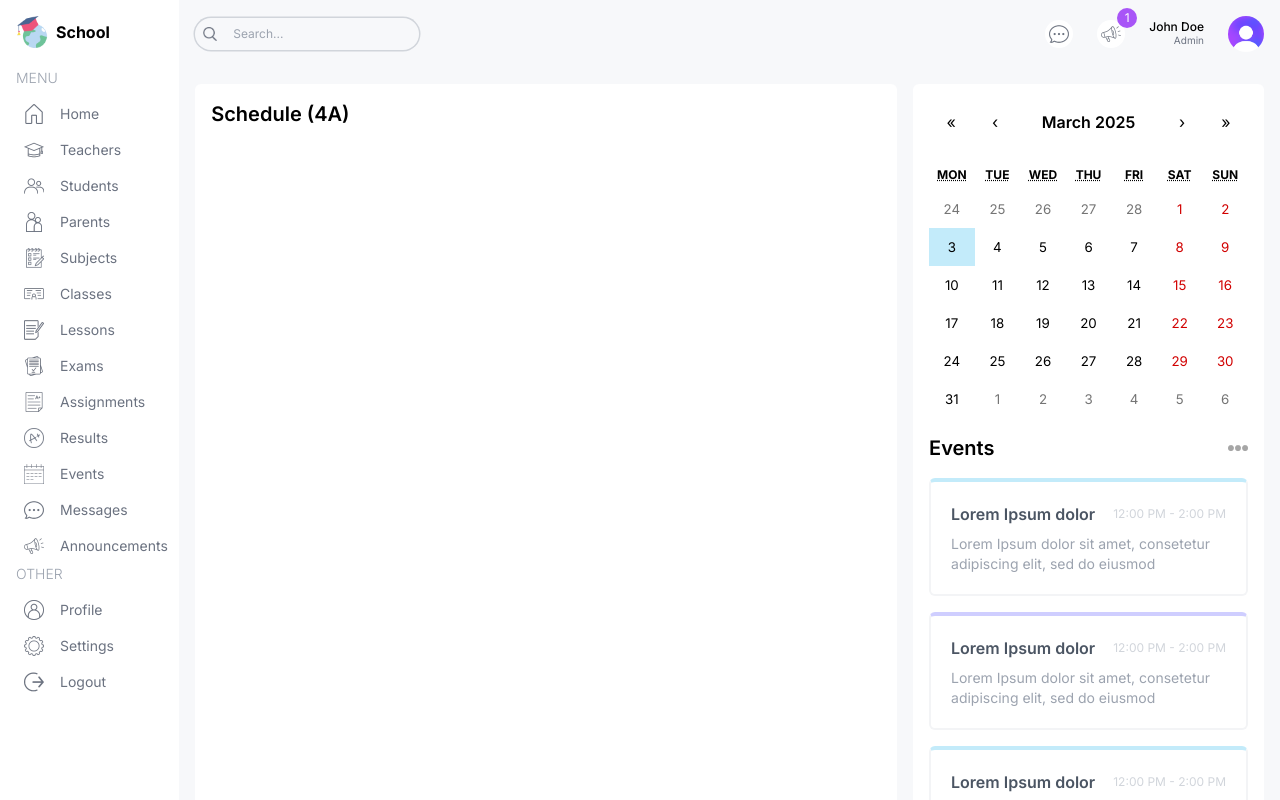
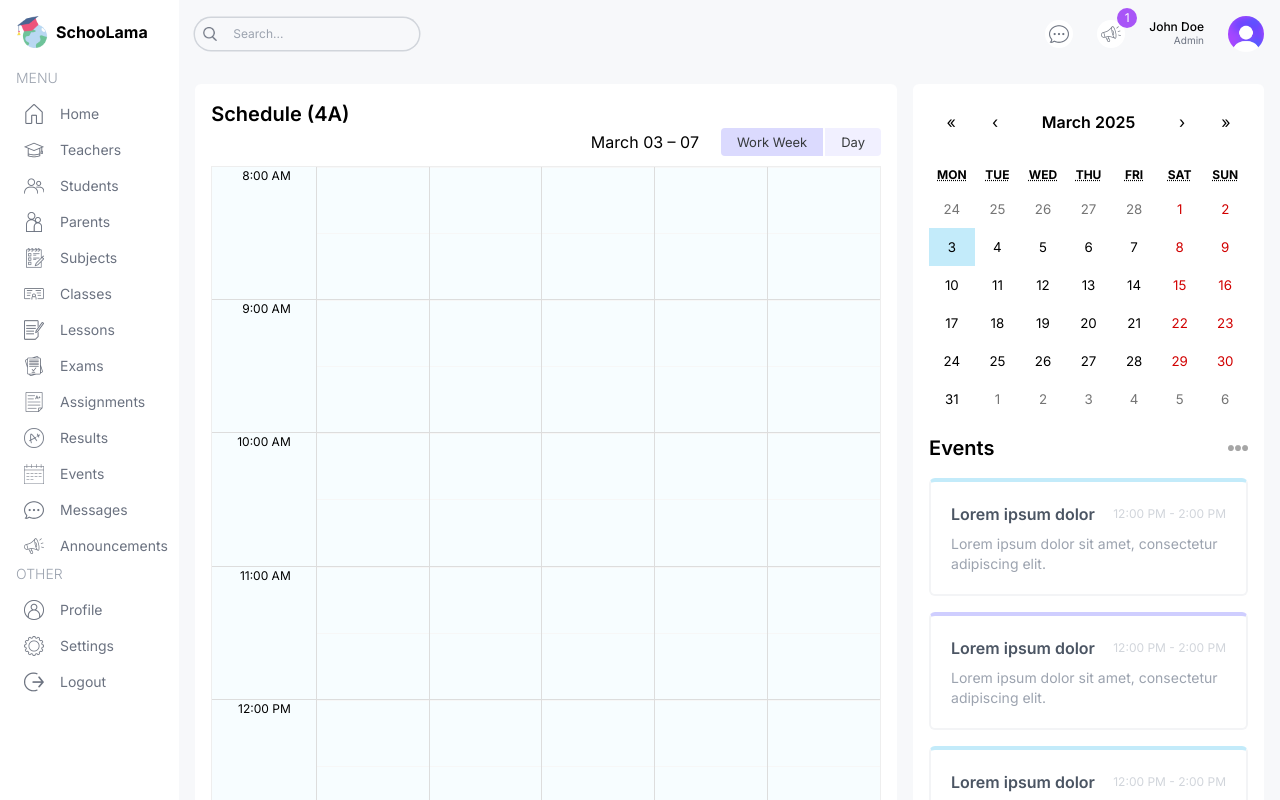
Before and after one commit to AzizToulgui/School-Dashboard-UI, a Next.js app: page /student in a window 1280 px wide. Built offline with nearby package versions, Linux system fonts and the light colour scheme.

Commit message:
finish parent teacher student page

```diff
--- a/package.json
+++ b/package.json
@@ -9,6 +9,7 @@
     "lint": "next lint"
   },
   "dependencies": {
+    "@types/react-big-calendar": "^1.16.1",
     "moment": "^2.30.1",
     "next": "14.2.5",
     "react": "^18",
--- a/src/app/(dashboard)/layout.tsx
+++ b/src/app/(dashboard)/layout.tsx
@@ -1,27 +1,31 @@
+import Menu from "@/components/Menu";
+import Navbar from "@/components/Navbar";
+import Image from "next/image";
 import Link from "next/link";
-import Image from "next/image";
-import Menu from '@/components/Menu';
-import Navbar from "@/components/Navbar";
-export default function DashboardLayout({children,}: Readonly<{
+
+export default function DashboardLayout({
+                                            children,
+                                        }: Readonly<{
     children: React.ReactNode;
 }>) {
     return (
-
-        <div className="h-screen flex" >
-            {/*left*/}
-            <div className="w-[14%] md:w-[8%] lg:w-[16%] xl:w-[14%]  p-4">
-                <Link href="/" className="flex items-center justify-center lg:justify-start gap-2">
+        <div className="h-screen flex">
+            {/* LEFT */}
+            <div className="w-[14%] md:w-[8%] lg:w-[16%] xl:w-[14%] p-4">
+                <Link
+                    href="/"
+                    className="flex items-center justify-center lg:justify-start gap-2"
+                >
                     <Image src="/logo.png" alt="logo" width={32} height={32} />
-                    <span className="hidden lg:block font-bold">School</span>
+                    <span className="hidden lg:block font-bold">SchooLama</span>
                 </Link>
-                <Menu/>
+                <Menu />
             </div>
-            {/*Right*/}
-            <div className="w-[86%] md:w-[92%] lg:w-[84%] xl:w-[86%] bg-[#F7F8FA] overflow-y-scroll">
-                <Navbar/>
+            {/* RIGHT */}
+            <div className="w-[86%] md:w-[92%] lg:w-[84%] xl:w-[86%] bg-[#F7F8FA] overflow-scroll flex flex-col">
+                <Navbar />
                 {children}
             </div>
         </div>
-
     );
 }
--- a/src/app/(dashboard)/student/page.tsx
+++ b/src/app/(dashboard)/student/page.tsx
@@ -1,21 +1,24 @@
+import Announcements from "@/components/Announcements";
+import BigCalendar from "@/components/BigCalender";
 import EventCalendar from "@/components/EventCalendar";
-import Announcements from "@/components/Announcements";
 
-const studentPage = () => {
+const StudentPage = () => {
     return (
         <div className="p-4 flex gap-4 flex-col xl:flex-row">
-            {/*Left*/}
+            {/* LEFT */}
             <div className="w-full xl:w-2/3">
                 <div className="h-full bg-white p-4 rounded-md">
-                    <h1 className="text-xl font-semibold ">Schedule (4A)</h1>
+                    <h1 className="text-xl font-semibold">Schedule (4A)</h1>
+                    <BigCalendar/>
                 </div>
             </div>
-            {/*Right*/}
+            {/* RIGHT */}
             <div className="w-full xl:w-1/3 flex flex-col gap-8">
                 <EventCalendar />
-                <Announcements/>
+                <Announcements />
             </div>
         </div>
-    )
-}
-export default studentPage
+    );
+};
+
+export default StudentPage;
--- a/src/app/globals.css
+++ b/src/app/globals.css
@@ -2,17 +2,107 @@
 @tailwind components;
 @tailwind utilities;
 
-
-.react-calendar{
+.react-calendar {
     width: 100% !important;
     border: none !important;
-    font-family: "Inter", sans-serif!important;
+    font-family: "Inter", sans-serif !important;
+}
+
+.react-calendar__navigation__label__labelText {
+    font-weight: 600;
 }
 
 .react-calendar__tile--active {
-    background-color: #C3EBFA !important;
-    color : black !important;
+    background-color: #c3ebfa !important;
+    color: black !important;
 }
-.react-calendar__navigation__label__labelText{
-    font-weight: 600 !important;
+
+.rbc-btn-group:first-child {
+    display: none !important;
 }
+
+.rbc-toolbar-label {
+    text-align: right !important;
+    padding: 0px 20px !important;
+}
+
+.rbc-btn-group:last-child {
+    font-size: 13px !important;
+}
+
+.rbc-btn-group:last-child button {
+    border: none !important;
+    background-color: #f1f0ff !important;
+    margin-left: 2px !important;
+}
+
+.rbc-toolbar button.rbc-active {
+    background-color: #dbdafe !important;
+    box-shadow: none !important;
+}
+
+.rbc-time-view {
+    border-color: #eee !important;
+}
+
+.rbc-time-header {
+    display: none !important;
+}
+
+.rbc-time-content {
+    border: none !important;
+}
+
+.rbc-time-gutter.rbc-time-column {
+    font-size: 12px !important;
+}
+
+.rbc-time-gutter.rbc-time-column .rbc-timeslot-group {
+    padding: 0px 20px !important;
+}
+
+.rbc-timeslot-group {
+    background-color: #f7fdff !important;
+}
+
+.rbc-day-slot {
+    font-size: 14px !important;
+}
+
+.rbc-event {
+    border: none !important;
+    color: black !important;
+    padding: 10px !important;
+    margin: 10px !important;
+    width: 99% !important;
+}
+
+.rbc-event:nth-child(1) {
+    background-color: #e2f8ff !important;
+}
+.rbc-event:nth-child(2) {
+    background-color: #fefce8 !important;
+}
+.rbc-event:nth-child(3) {
+    background-color: #f2f1ff !important;
+}
+.rbc-event:nth-child(4) {
+    background-color: #fdf2fb !important;
+}
+.rbc-event:nth-child(5) {
+    background-color: #e2f8ff !important;
+}
+.rbc-event:nth-child(6) {
+    background-color: #fefce8 !important;
+}
+.rbc-event:nth-child(7) {
+    background-color: #f2f1ff !important;
+}
+.rbc-event:nth-child(8) {
+    background-color: #fdf2fb !important;
+}
+
+.rbc-event-label{
+    color: gray !important;
+    margin-bottom: 5px;
+}
--- a/src/components/Announcements.tsx
+++ b/src/components/Announcements.tsx
@@ -1,35 +1,50 @@
-
 const Announcements = () => {
     return (
         <div className="bg-white p-4 rounded-md">
             <div className="flex items-center justify-between">
-                <h1 className="text-xl font-semibold ">Announcements</h1>
-                <span className="text-xs text-gray-400 ">View All</span>
+                <h1 className="text-xl font-semibold">Announcements</h1>
+                <span className="text-xs text-gray-400">View All</span>
             </div>
-            <div className="flex flex-col gap-4 mt-4 ">
-                <div className="bg-dashSkyLight rounded-md p-4  ">
+            <div className="flex flex-col gap-4 mt-4">
+                <div className="bg-dashSkyLight rounded-md p-4">
                     <div className="flex items-center justify-between">
-                        <h2 className="font-medium ">Lorem ipsum dolor sit amet!</h2>
-                        <span className="text-sm text-gray-400 bg-white rounded-md px-1 py-1">2025-4-22</span>
+                        <h2 className="font-medium">Lorem ipsum dolor sit</h2>
+                        <span className="text-xs text-gray-400 bg-white rounded-md px-1 py-1">
+              2025-01-01
+            </span>
                     </div>
-                    <p className="text-sm text-gray-400 mt-1">Lorem ipsum dolor sit amet, consectetur.</p>
+                    <p className="text-sm text-gray-400 mt-1">
+                        Lorem ipsum dolor sit amet consectetur adipisicing elit. Voluptatum,
+                        expedita. Rerum, quidem facilis?
+                    </p>
                 </div>
-                <div className="bg-dashPurpleLight rounded-md p-4  ">
+                <div className="bg-dashPurpleLight rounded-md p-4">
                     <div className="flex items-center justify-between">
-                        <h2 className="font-medium ">Lorem ipsum dolor sit amet!</h2>
-                        <span className="text-sm text-gray-400 bg-white rounded-md px-1 py-1">2025-10-20</span>
+                        <h2 className="font-medium">Lorem ipsum dolor sit</h2>
+                        <span className="text-xs text-gray-400 bg-white rounded-md px-1 py-1">
+              2025-01-01
+            </span>
                     </div>
-                    <p className="text-sm text-gray-400 mt-1">Lorem ipsum dolor sit amet, consectetur.</p>
+                    <p className="text-sm text-gray-400 mt-1">
+                        Lorem ipsum dolor sit amet consectetur adipisicing elit. Voluptatum,
+                        expedita. Rerum, quidem facilis?
+                    </p>
                 </div>
-                <div className="bg-dashYellowLight rounded-md p-4  ">
+                <div className="bg-dashYellowLight rounded-md p-4">
                     <div className="flex items-center justify-between">
-                        <h2 className="font-medium ">Lorem ipsum dolor sit amet!</h2>
-                        <span className="text-sm text-gray-400 bg-white rounded-md px-1 py-1">2026-1-18</span>
+                        <h2 className="font-medium">Lorem ipsum dolor sit</h2>
+                        <span className="text-xs text-gray-400 bg-white rounded-md px-1 py-1">
+              2025-01-01
+            </span>
                     </div>
-                    <p className="text-sm text-gray-400 mt-1">Lorem ipsum dolor sit amet, consectetur.</p>
+                    <p className="text-sm text-gray-400 mt-1">
+                        Lorem ipsum dolor sit amet consectetur adipisicing elit. Voluptatum,
+                        expedita. Rerum, quidem facilis?
+                    </p>
                 </div>
             </div>
         </div>
-    )
-}
-export default Announcements
+    );
+};
+
+export default Announcements;
--- a/src/components/BigCalender.tsx
+++ b/src/components/BigCalender.tsx
@@ -1 +1,34 @@
-import {Calendar , momentLocalizer } from "react-big-calendar";
+"use client";
+
+import { Calendar, momentLocalizer, View, Views } from "react-big-calendar";
+import moment from "moment";
+import { calendarEvents } from "@/lib/data";
+import "react-big-calendar/lib/css/react-big-calendar.css";
+import { useState } from "react";
+
+const localizer = momentLocalizer(moment);
+
+const BigCalendar = () => {
+    const [view, setView] = useState<View>(Views.WORK_WEEK);
+
+    const handleOnChangeView = (selectedView: View) => {
+        setView(selectedView);
+    };
+
+    return (
+        <Calendar
+            localizer={localizer}
+            events={calendarEvents}
+            startAccessor="start"
+            endAccessor="end"
+            views={["work_week", "day"]}
+            view={view}
+            style={{ height: "98%" }}
+            onView={handleOnChangeView}
+            min={new Date(2025, 1, 0, 8, 0, 0)}
+            max={new Date(2025, 1, 0, 17, 0, 0)}
+        />
+    );
+};
+
+export default BigCalendar;
--- a/src/components/EventCalendar.tsx
+++ b/src/components/EventCalendar.tsx
@@ -1,49 +1,54 @@
 "use client";
 
+import Image from "next/image";
+import { useState } from "react";
+import Calendar from "react-calendar";
+import "react-calendar/dist/Calendar.css";
 
-import {useState} from "react";
-import Calendar from "react-calendar";
-import 'react-calendar/dist/Calendar.css'
-import Image from "next/image";
 type ValuePiece = Date | null;
+
 type Value = ValuePiece | [ValuePiece, ValuePiece];
 
+// TEMPORARY
 const events = [
     {
         id: 1,
-        title : "Lorem Ipsum dolor",
-        time : "12:00 PM - 2:00 PM",
-        description : "Lorem Ipsum dolor sit amet, consetetur adipiscing elit, sed do eiusmod",
+        title: "Lorem ipsum dolor",
+        time: "12:00 PM - 2:00 PM",
+        description: "Lorem ipsum dolor sit amet, consectetur adipiscing elit.",
     },
     {
         id: 2,
-        title : "Lorem Ipsum dolor",
-        time : "12:00 PM - 2:00 PM",
-        description : "Lorem Ipsum dolor sit amet, consetetur adipiscing elit, sed do eiusmod",
+        title: "Lorem ipsum dolor",
+        time: "12:00 PM - 2:00 PM",
+        description: "Lorem ipsum dolor sit amet, consectetur adipiscing elit.",
     },
     {
         id: 3,
-        title : "Lorem Ipsum dolor",
-        time : "12:00 PM - 2:00 PM",
-        description : "Lorem Ipsum dolor sit amet, consetetur adipiscing elit, sed do eiusmod",
+        title: "Lorem ipsum dolor",
+        time: "12:00 PM - 2:00 PM",
+        description: "Lorem ipsum dolor sit amet, consectetur adipiscing elit.",
     },
-]
+];
 
 const EventCalendar = () => {
     const [value, onChange] = useState<Value>(new Date());
+
     return (
-        <div className="bg-white p-4 rounded-md ">
-            <Calendar onChange={onChange} value={value}/>
+        <div className="bg-white p-4 rounded-md">
+            <Calendar onChange={onChange} value={value} />
             <div className="flex items-center justify-between">
                 <h1 className="text-xl font-semibold my-4">Events</h1>
                 <Image src="/moreDark.png" alt="" width={20} height={20} />
             </div>
-            <div className="flex flex-col gap-4 ">
-                {events.map(event => (
-                    <div className="p-5 rounded-md border-2 border-gray-100 border-t-4 odd:border-t-dashSky
-                    even:border-t-dashPurple" key={event.id}>
-                        <div className="flex items-center justify-between ">
-                            <h1 className="font-semibold text-gray-600 ">{event.title}</h1>
+            <div className="flex flex-col gap-4">
+                {events.map((event) => (
+                    <div
+                        className="p-5 rounded-md border-2 border-gray-100 border-t-4 odd:border-t-dashSky even:border-t-dashPurple"
+                        key={event.id}
+                    >
+                        <div className="flex items-center justify-between">
+                            <h1 className="font-semibold text-gray-600">{event.title}</h1>
                             <span className="text-gray-300 text-xs">{event.time}</span>
                         </div>
                         <p className="mt-2 text-gray-400 text-sm">{event.description}</p>
@@ -51,6 +56,7 @@
                 ))}
             </div>
         </div>
-    )
-}
-export default EventCalendar
+    );
+};
+
+export default EventCalendar;
--- a/src/lib/data.ts
+++ b/src/lib/data.ts
@@ -921,143 +921,139 @@
   {
     title: "Math",
     allDay: false,
-    start: new Date(2024, 7, 12, 8, 0),
-    end: new Date(2024, 7, 12, 8, 45),
+    start: new Date(2025, 2, 9, 8, 0),
+    end: new Date(2025, 2, 9, 8, 45),
   },
   {
     title: "English",
     allDay: false,
-    start: new Date(2024, 7, 12, 9, 0),
-    end: new Date(2024, 7, 12, 9, 45),
+    start: new Date(2025, 2,9, 9, 0),
+    end: new Date(2025, 2, 9, 9, 45),
   },
   {
     title: "Biology",
     allDay: false,
-    start: new Date(2024, 7, 12, 10, 0),
-    end: new Date(2024, 7, 12, 10, 45),
+    start: new Date(2025, 2,9, 10, 0),
+    end: new Date(2025, 2, 9, 10, 45),
   },
   {
     title: "Physics",
     allDay: false,
-    start: new Date(2024, 7, 12, 11, 0),
-    end: new Date(2024, 7, 12, 11, 45),
+    start: new Date(2025, 2, 12, 11, 0),
+    end: new Date(2025, 2, 12, 11, 45),
   },
   {
     title: "Chemistry",
     allDay: false,
-    start: new Date(2024, 7, 12, 13, 0),
-    end: new Date(2024, 7, 12, 13, 45),
+    start: new Date(2025, 2, 12, 13, 0),
+    end: new Date(2025, 2, 12, 13, 45),
   },
   {
     title: "History",
     allDay: false,
-    start: new Date(2024, 7, 12, 14, 0),
-    end: new Date(2024, 7, 12, 14, 45),
+    start: new Date(2025, 2, 12, 14, 0),
+    end: new Date(2025, 2, 12, 14, 45),
   },
   {
     title: "English",
     allDay: false,
-    start: new Date(2024, 7, 13, 9, 0),
-    end: new Date(2024, 7, 13, 9, 45),
+    start: new Date(2025, 2, 13, 9, 0),
+    end: new Date(2025, 2, 13, 9, 45),
   },
   {
     title: "Biology",
     allDay: false,
-    start: new Date(2024, 7, 13, 10, 0),
-    end: new Date(2024, 7, 13, 10, 45),
+    start: new Date(2025, 2, 13, 10, 0),
+    end: new Date(2025, 2, 13, 10, 45),
   },
   {
     title: "Physics",
     allDay: false,
-    start: new Date(2024, 7, 13, 11, 0),
-    end: new Date(2024, 7, 13, 11, 45),
+    start: new Date(2025, 2, 13, 11, 0),
+    end: new Date(2025, 2, 13, 11, 45),
   },
-
   {
     title: "History",
     allDay: false,
-    start: new Date(2024, 7, 13, 14, 0),
-    end: new Date(2024, 7, 13, 14, 45),
+    start: new Date(2025, 2, 13, 14, 0),
+    end: new Date(2025, 2, 13, 14, 45),
   },
   {
     title: "Math",
     allDay: false,
-    start: new Date(2024, 7, 14, 8, 0),
-    end: new Date(2024, 7, 14, 8, 45),
+    start: new Date(2025, 2, 14, 8, 0),
+    end: new Date(2025, 2, 14, 8, 45),
   },
   {
     title: "Biology",
     allDay: false,
-    start: new Date(2024, 7, 14, 10, 0),
-    end: new Date(2024, 7, 14, 10, 45),
+    start: new Date(2025, 2, 14, 10, 0),
+    end: new Date(2025, 2, 14, 10, 45),
   },
-
   {
     title: "Chemistry",
     allDay: false,
-    start: new Date(2024, 7, 14, 13, 0),
-    end: new Date(2024, 7, 14, 13, 45),
+    start: new Date(2025, 2, 14, 13, 0),
+    end: new Date(2025, 2, 14, 13, 45),
   },
   {
     title: "History",
     allDay: false,
-    start: new Date(2024, 7, 14, 14, 0),
-    end: new Date(2024, 7, 13, 14, 45),
+    start: new Date(2025, 2, 14, 14, 0),
+    end: new Date(2025, 2, 14, 14, 45),
   },
   {
     title: "English",
     allDay: false,
-    start: new Date(2024, 7, 15, 9, 0),
-    end: new Date(2024, 7, 15, 9, 45),
+    start: new Date(2025, 2, 15, 9, 0),
+    end: new Date(2025, 2, 15, 9, 45),
   },
   {
     title: "Biology",
     allDay: false,
-    start: new Date(2024, 7, 15, 10, 0),
-    end: new Date(2024, 7, 15, 10, 45),
+    start: new Date(2025, 2, 15, 10, 0),
+    end: new Date(2025, 2, 15, 10, 45),
   },
   {
     title: "Physics",
     allDay: false,
-    start: new Date(2024, 7, 15, 11, 0),
-    end: new Date(2024, 7, 15, 11, 45),
+    start: new Date(2025, 2, 15, 11, 0),
+    end: new Date(2025, 2, 15, 11, 45),
   },
-
   {
     title: "History",
     allDay: false,
-    start: new Date(2024, 7, 15, 14, 0),
-    end: new Date(2024, 7, 15, 14, 45),
+    start: new Date(2025, 2, 15, 14, 0),
+    end: new Date(2025, 2, 15, 14, 45),
   },
   {
     title: "Math",
     allDay: false,
-    start: new Date(2024, 7, 16, 8, 0),
-    end: new Date(2024, 7, 16, 8, 45),
+    start: new Date(2025, 2, 16, 8, 0),
+    end: new Date(2025, 2, 16, 8, 45),
   },
   {
     title: "English",
     allDay: false,
-    start: new Date(2024, 7, 16, 9, 0),
-    end: new Date(2024, 7, 16, 9, 45),
+    start: new Date(2025, 2, 16, 9, 0),
+    end: new Date(2025, 2, 16, 9, 45),
   },
-
   {
     title: "Physics",
     allDay: false,
-    start: new Date(2024, 7, 16, 11, 0),
-    end: new Date(2024, 7, 16, 11, 45),
+    start: new Date(2025, 2, 16, 11, 0),
+    end: new Date(2025, 2, 16, 11, 45),
   },
   {
     title: "Chemistry",
     allDay: false,
-    start: new Date(2024, 7, 16, 13, 0),
-    end: new Date(2024, 7, 16, 13, 45),
+    start: new Date(2025, 2, 16, 13, 0),
+    end: new Date(2025, 2, 16, 13, 45),
   },
   {
     title: "History",
     allDay: false,
-    start: new Date(2024, 7, 16, 14, 0),
-    end: new Date(2024, 7, 16, 14, 45),
+    start: new Date(2025, 2, 16, 14, 0),
+    end: new Date(2025, 2, 16, 14, 45),
   },
 ];
```
Also changed, not shown: src/app/(dashboard)/parent/page.tsx (+22 -4 lines), src/app/(dashboard)/teacher/page.tsx (+23 -5 lines), 1 other file (tests, documents, lock files or other folders).
